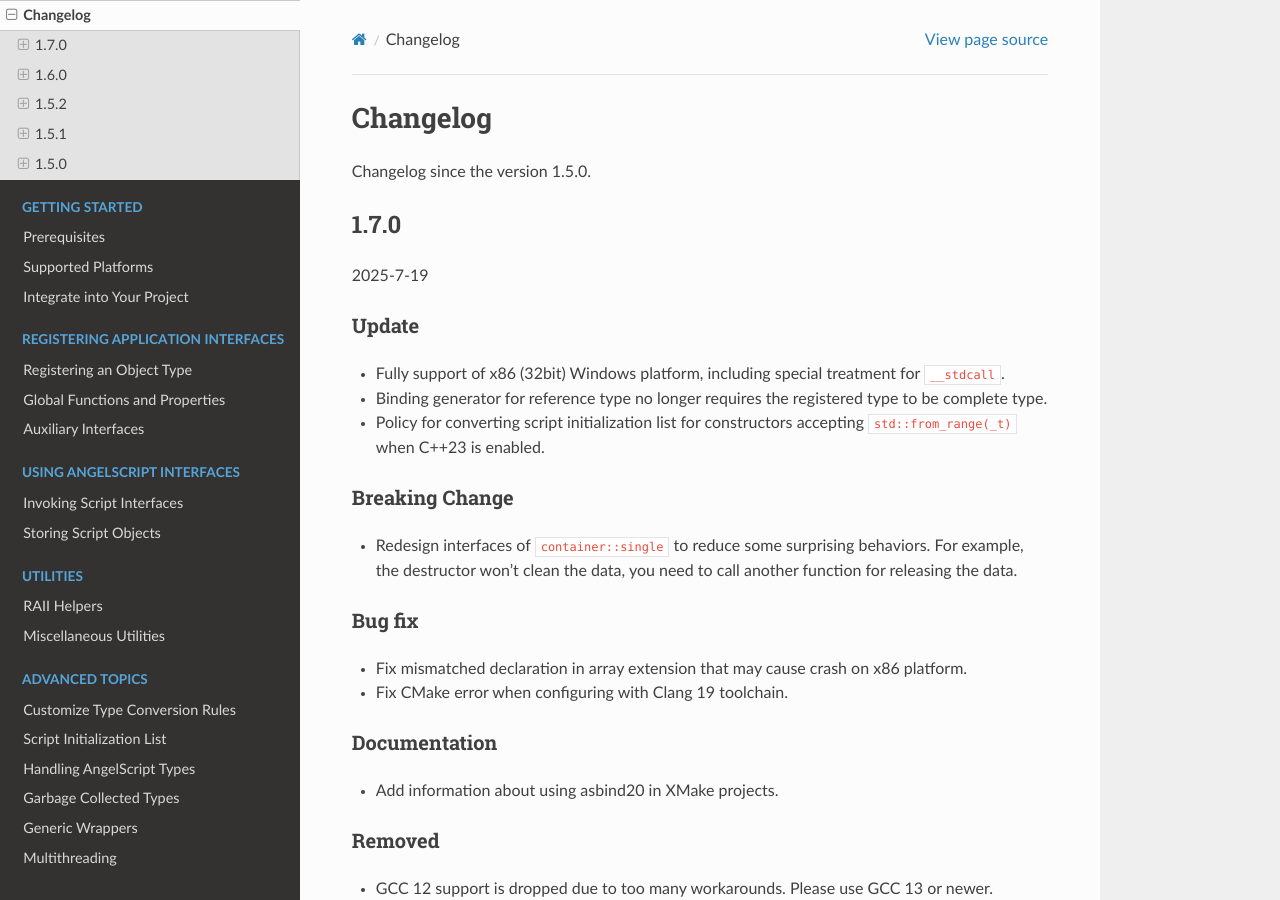
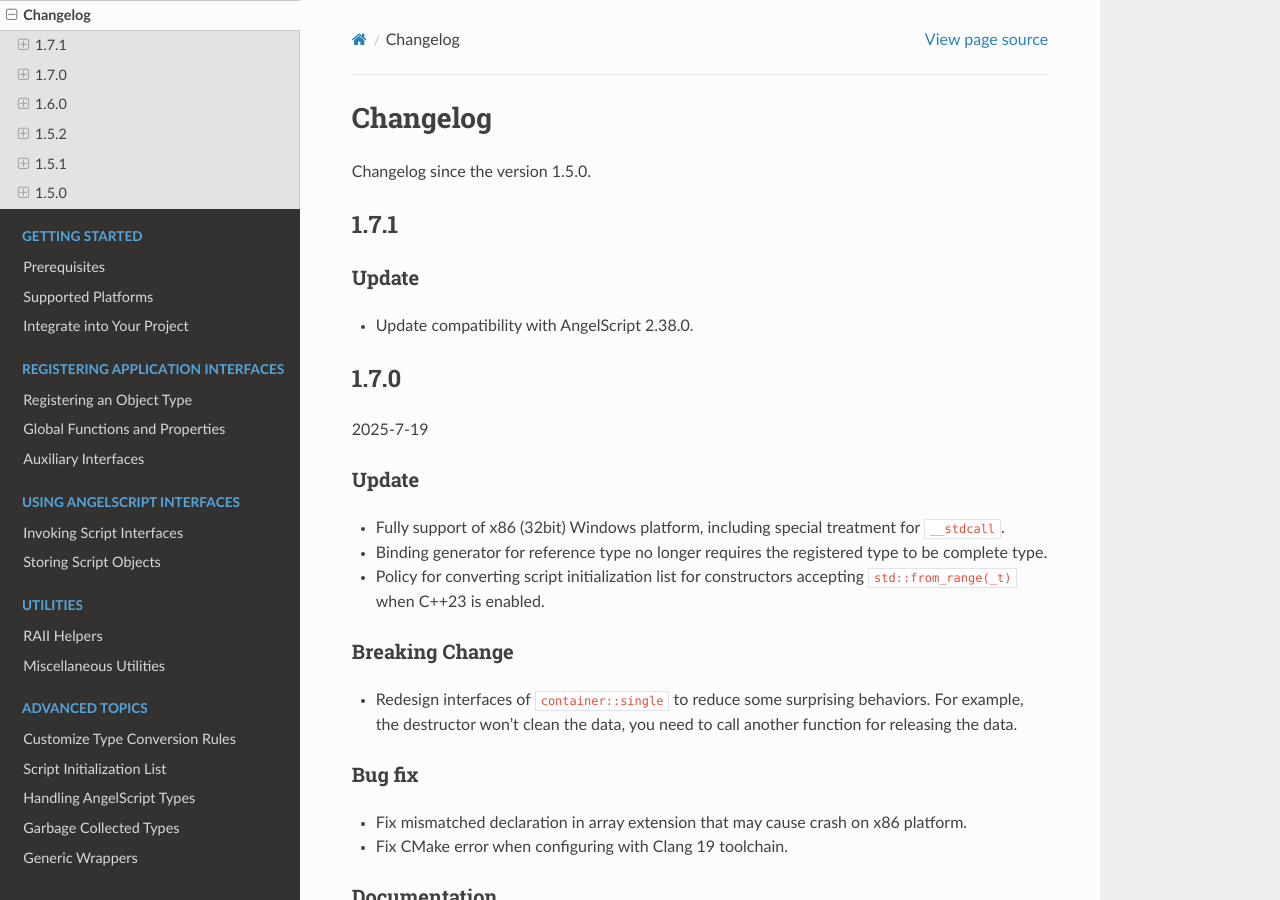
Before and after one commit to HenryAWE/asbind20, a Sphinx documentation site: the page built from doc/changelog.rst, in a window 1280 px wide and 900 px high. Built offline with Sphinx 7.4.7 and the Read the Docs theme 3.1.0, drawn with Linux system fonts in a browser that asks for light colours.

Commit message:
Bump version number to 1.7.1

```diff
--- a/doc/changelog.rst
+++ b/doc/changelog.rst
@@ -2,6 +2,14 @@ Changelog
 =========
 
 Changelog since the version 1.5.0.
+
+1.7.1
+-----
+
+Update
+~~~~~~
+
+- Update compatibility with AngelScript 2.38.0.
 
 1.7.0
 -----
```
Also changed, not shown: 1 other file.
